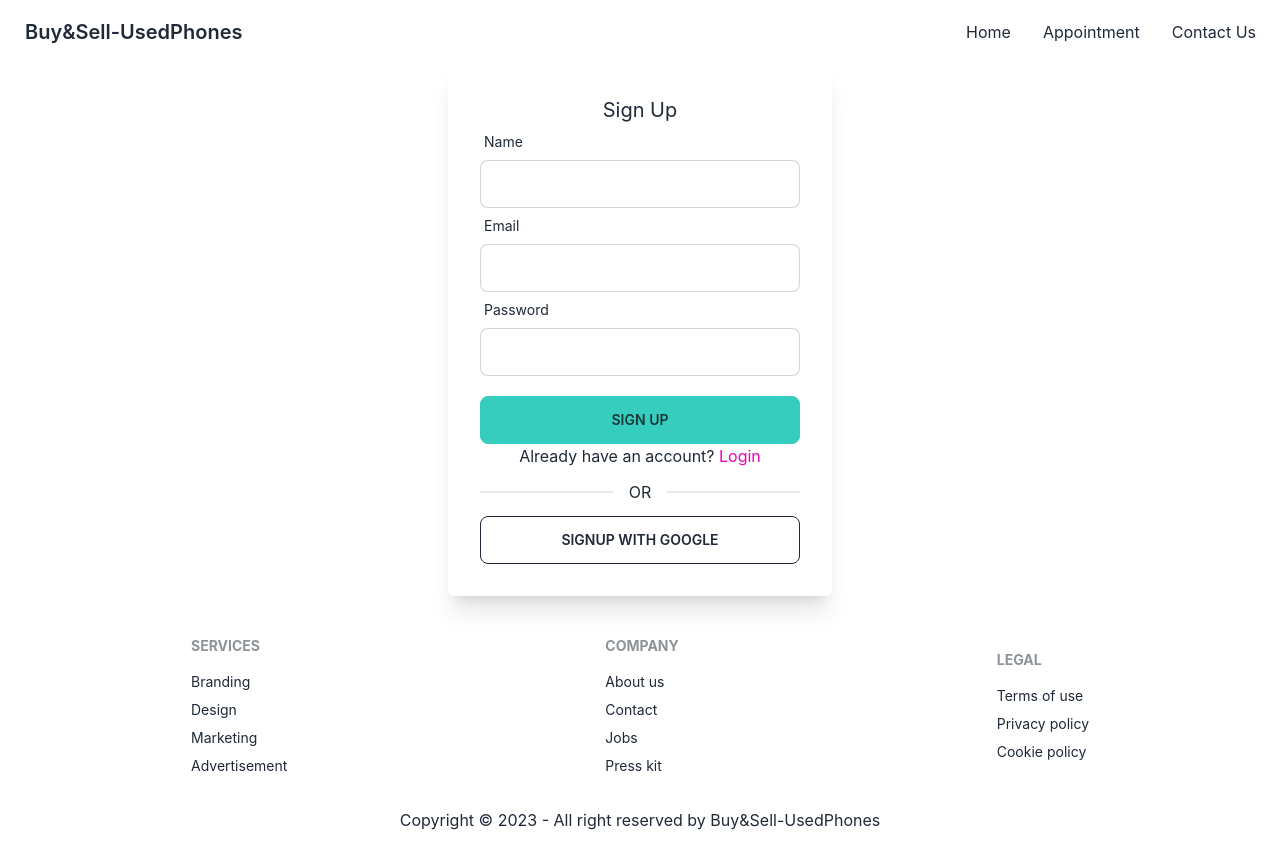
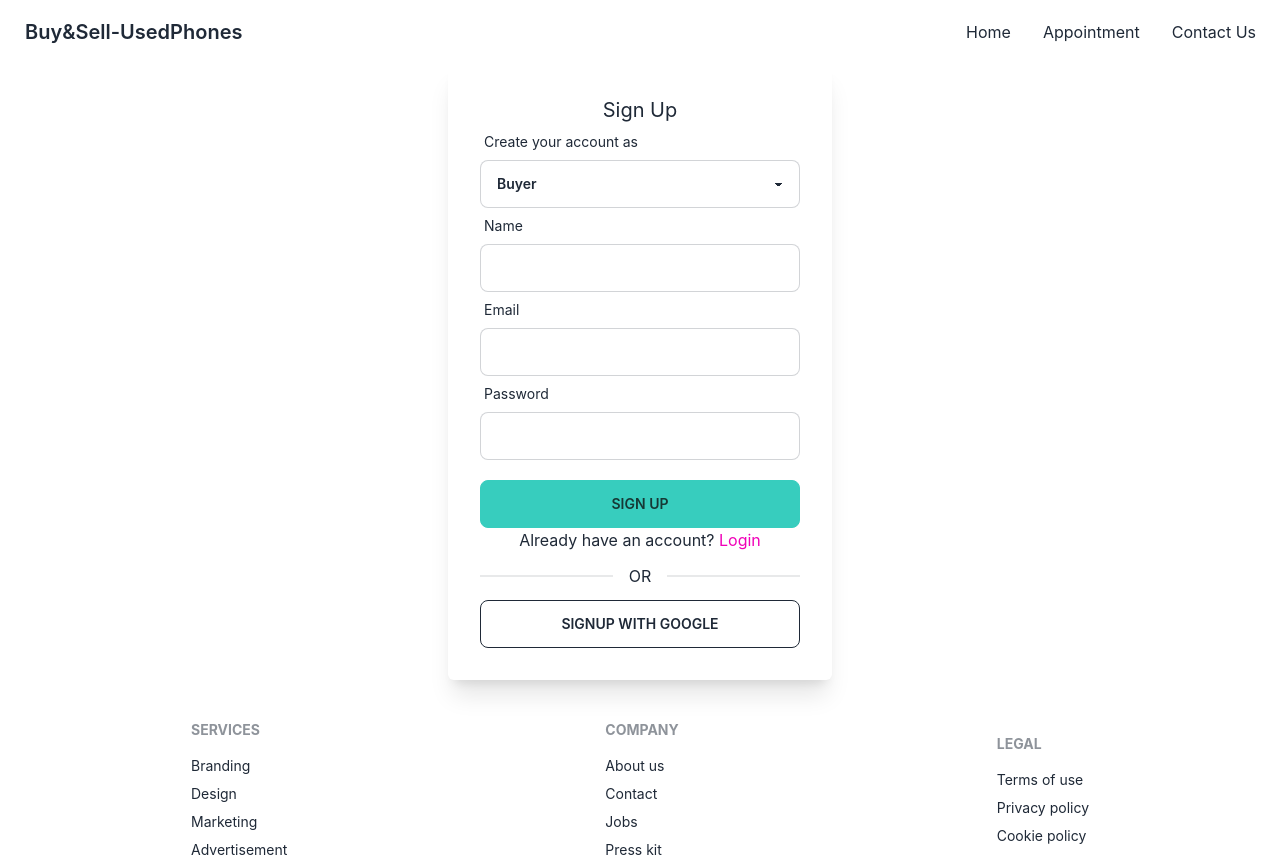
Before and after one commit to hachinrayhan/used-products-resale-client, a React (Create React App) app: page /signup in a window 1280 px wide. Shown: the top 857 px of the page. Built offline with nearby package versions, Linux system fonts and the light colour scheme.

Commit message:
pass reset modal created

```diff
--- a/src/pages/login/Login.js
+++ b/src/pages/login/Login.js
@@ -3,7 +3,7 @@ import { useForm } from "react-hook-form";
 import { Link, useLocation, useNavigate } from 'react-router-dom';
 // import { AuthContext } from '../../contexts/AuthProvider';
 // import useToken from '../../hooks/useToken';
-// import PasswordResetModal from './PasswordResetModal';
+import PasswordResetModal from './PasswordResetModal';
 
 const Login = () => {
     // const { loginUser } = useContext(AuthContext);
@@ -68,7 +68,7 @@ const Login = () => {
                 <div className="divider">OR</div>
             </form>
             <button className="btn btn-outline w-full max-w-sm">Continue With Google</button>
-            {/* <PasswordResetModal></PasswordResetModal> */}
+            <PasswordResetModal></PasswordResetModal>
         </div>
     );
 };
--- /dev/null
+++ b/src/pages/login/PasswordResetModal.js
@@ -0,0 +1,41 @@
+import React, { useContext, useState } from 'react';
+import { useForm } from "react-hook-form";
+import toast from 'react-hot-toast';
+// import { AuthContext } from '../../contexts/AuthProvider';
+
+const PasswordResetModal = () => {
+    const [error, setError] = useState('');
+    // const { passwordReset } = useContext(AuthContext);
+    const { register, handleSubmit } = useForm();
+
+    const resetPassword = data => {
+        setError('');
+        // passwordReset(data.email)
+        //     .then(() => {
+        //         toast.success('Password reset email sent!');
+        //     })
+        //     .catch(err => {
+        //         console.log(err);
+        //         setError(err.message);
+        //     })
+    };
+    return (
+        <div>
+            <input type="checkbox" id="resetPassword" className="modal-toggle" />
+            <div className="modal">
+                <div className="modal-box relative">
+                    <label htmlFor="resetPassword" className="btn btn-sm btn-circle absolute right-2 top-2">✕</label>
+                    <h3 className="text-lg font-bold text-start">Password Assistance</h3>
+                    <p className="py-4 text-start">Enter the email address associated with your account, then click Send. We'll email you a link to reset your password.</p>
+                    <form onSubmit={handleSubmit(resetPassword)}>
+                        <input type="email" {...register("email")} placeholder="Your Email" className="input input-bordered w-full max-w-xs" />
+                        {error && <p className='text-red-700'>{error}</p>}
+                        <input type="submit" value="Send" className="btn w-full max-w-xs mt-4" />
+                    </form>
+                </div>
+            </div>
+        </div>
+    );
+};
+
+export default PasswordResetModal;
--- a/src/pages/login/Signup.js
+++ b/src/pages/login/Signup.js
@@ -58,6 +58,15 @@ const Signup = () => {
         <div className='w-full max-w-sm mx-auto shadow-xl p-8 rounded-md'>
             <h2 className='text-xl'>Sign Up</h2>
             <form onSubmit={handleSubmit(handleSignup)} className='form-control'>
+                {/* Account Type */}
+                <label className="label">
+                    <span className="label-text">Create your account as</span>
+                </label>
+                <select {...register("account_type", { required: "Select your account type" })} className="select select-bordered w-full max-w-sm">
+                    <option>Buyer</option>
+                    <option>Seller</option>
+                </select>
+
                 {/* Name */}
                 <label className="label">
                     <span className="label-text">Name</span>
```
